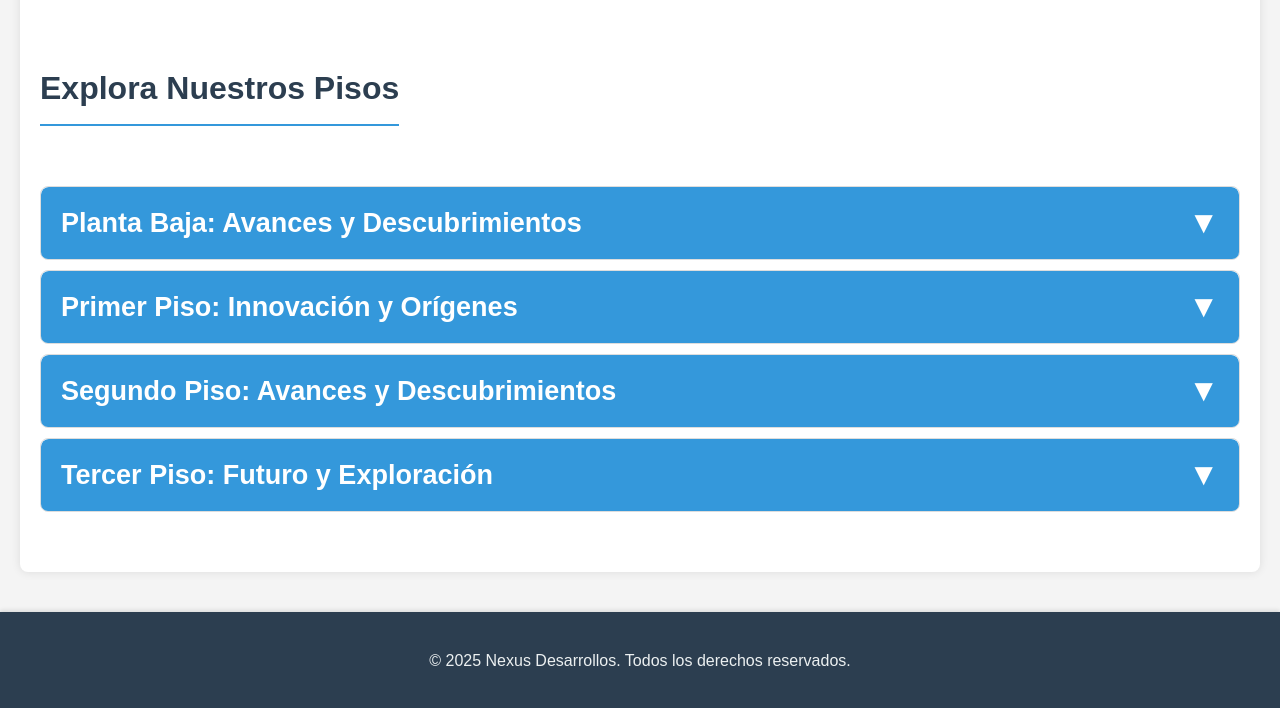
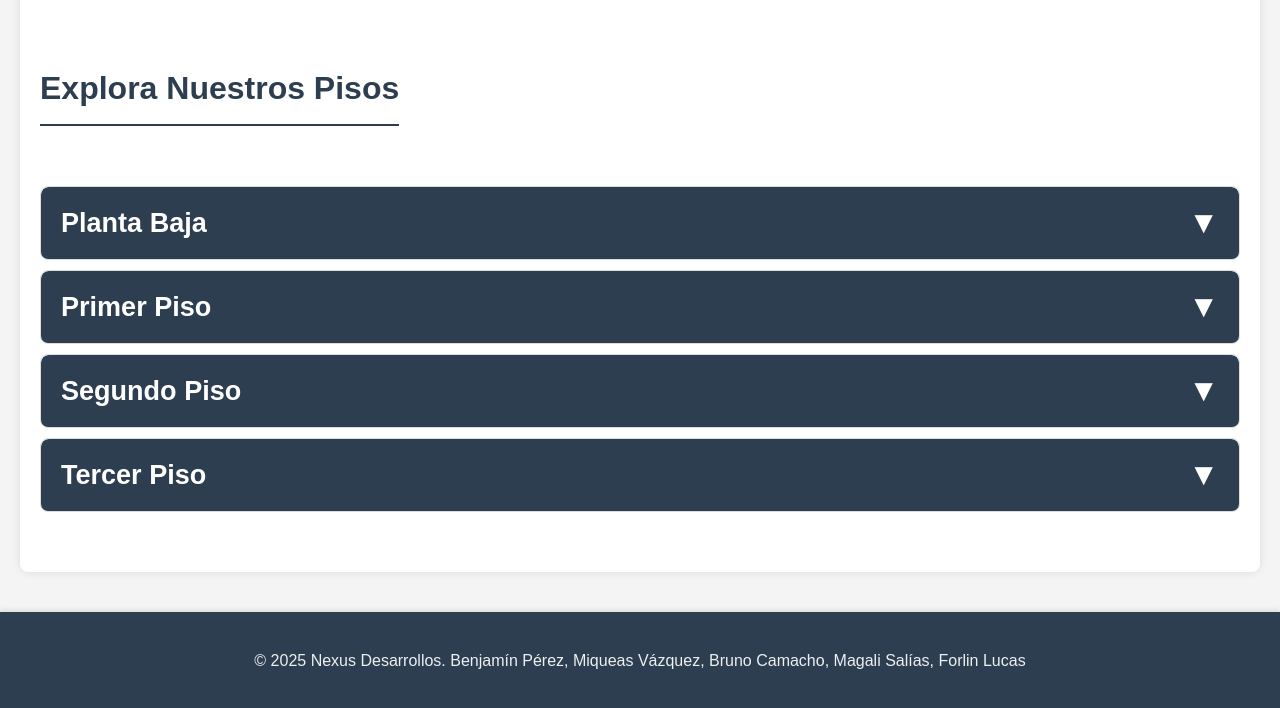
Before and after one commit to eluneyds/OlimpiadaConstrucciones.github.io, a plain HTML site: page index.html in a window 1280 px wide. Shown: the part 966-1674 px from the top of the page. Drawn offline with Linux system fonts and the light colour scheme.

Commit message:
Add files via upload

```diff
--- a/index.html
+++ b/index.html
@@ -36,7 +36,7 @@
 
                 <div class="accordion-item">
                     <button class="accordion-header">
-                        <h3>Planta Baja: Avances y Descubrimientos</h3>
+                        <h3>Planta Baja</h3>
                         <span class="arrow">&#9660;</span>
                     </button>
                     <div class="accordion-content">
@@ -46,7 +46,7 @@
                 </div>
                 <div class="accordion-item">
                     <button class="accordion-header">
-                        <h3>Primer Piso: Innovación y Orígenes</h3>
+                        <h3>Primer Piso</h3>
                         <span class="arrow">&#9660;</span>
                     </button>
                     <div class="accordion-content">
@@ -56,7 +56,7 @@
                 </div>
                 <div class="accordion-item">
                     <button class="accordion-header">
-                        <h3>Segundo Piso: Avances y Descubrimientos</h3>
+                        <h3>Segundo Piso</h3>
                         <span class="arrow">&#9660;</span>
                     </button>
                     <div class="accordion-content">
@@ -67,7 +67,7 @@
 
                 <div class="accordion-item">
                     <button class="accordion-header">
-                        <h3>Tercer Piso: Futuro y Exploración</h3>
+                        <h3>Tercer Piso</h3>
                         <span class="arrow">&#9660;</span>
                     </button>
                     <div class="accordion-content">
@@ -80,7 +80,7 @@
     </main>
 
     <footer>
-        <p>&copy; 2025 Nexus Desarrollos. Todos los derechos reservados.</p>
+        <p>&copy; 2025 Nexus Desarrollos. Benjamín Pérez, Miqueas Vázquez, Bruno Camacho, Magali Salías, Forlin Lucas</p>
     </footer>
 
     <script src="script.js"></script>
--- a/style.css
+++ b/style.css
@@ -43,7 +43,7 @@ h2 {
     text-align: center;
     margin-bottom: 30px;
     font-size: 2em;
-    border-bottom: 2px solid #3498db;
+    border-bottom: 2px solid #2c3e50;
     padding-bottom: 10px;
     display: inline-block;
     width: auto;
@@ -126,7 +126,7 @@ h2 {
 }
 
 .accordion-header {
-    background-color: #3498db;
+    background-color: #2c3e50;
     color: white;
     padding: 18px 20px;
     cursor: pointer;
```
